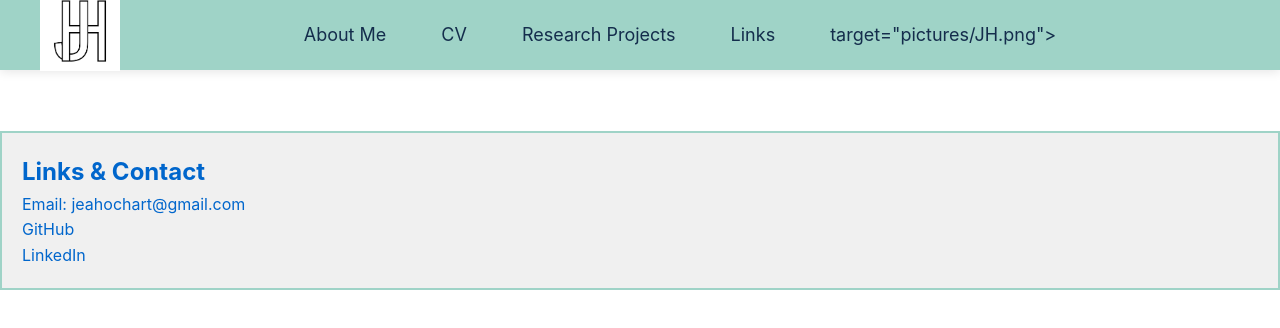
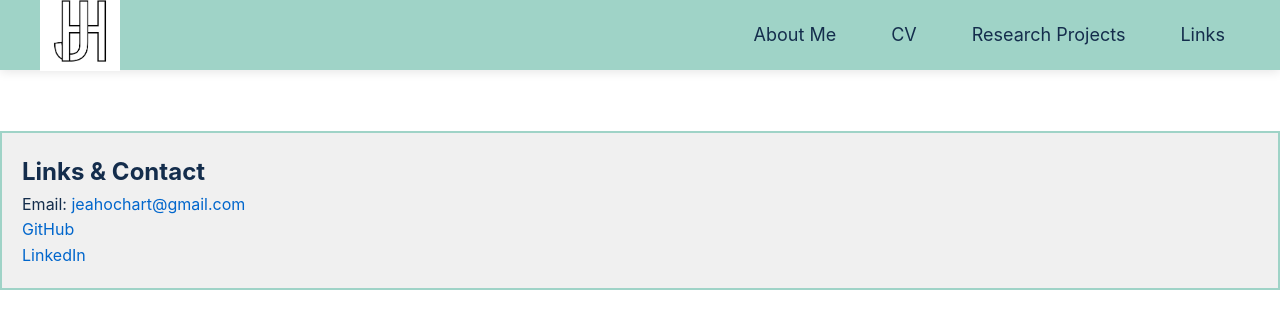
Before and after one commit to jeahoch9/jeahoch9.github.io, a plain HTML site: page links.html in a window 1280 px wide. Drawn offline with Linux system fonts and the light colour scheme.

Commit message:
Update links.html

```diff
--- a/links.html
+++ b/links.html
@@ -22,7 +22,6 @@
             <a href="CV.html">CV</a>
             <a href="research.html">Research Projects</a>
             <a href="links.html">Links</a>
-            <a href="index.html"> target="pictures/JH.png">
         </div>
     </nav>
   </br>
```
